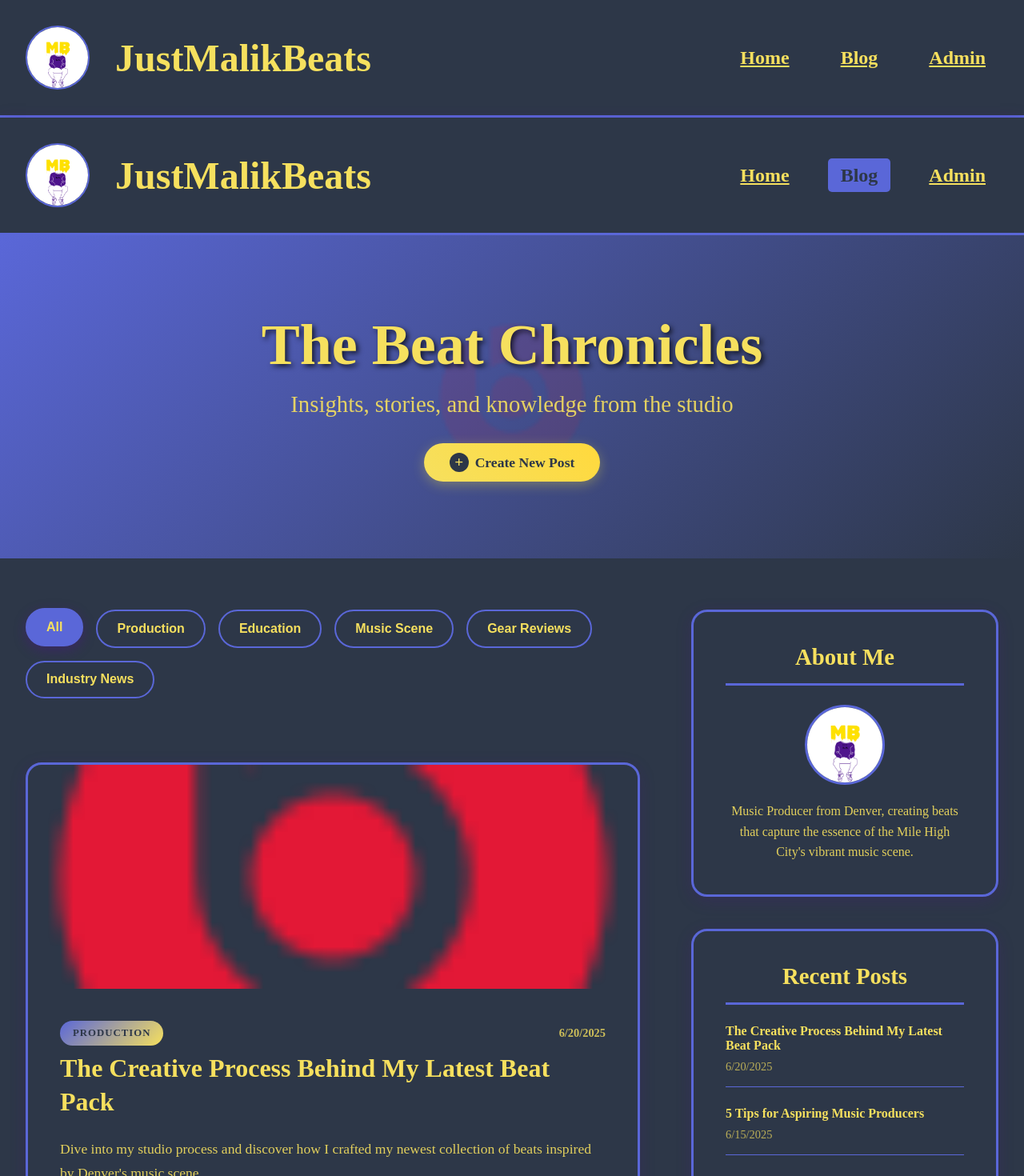
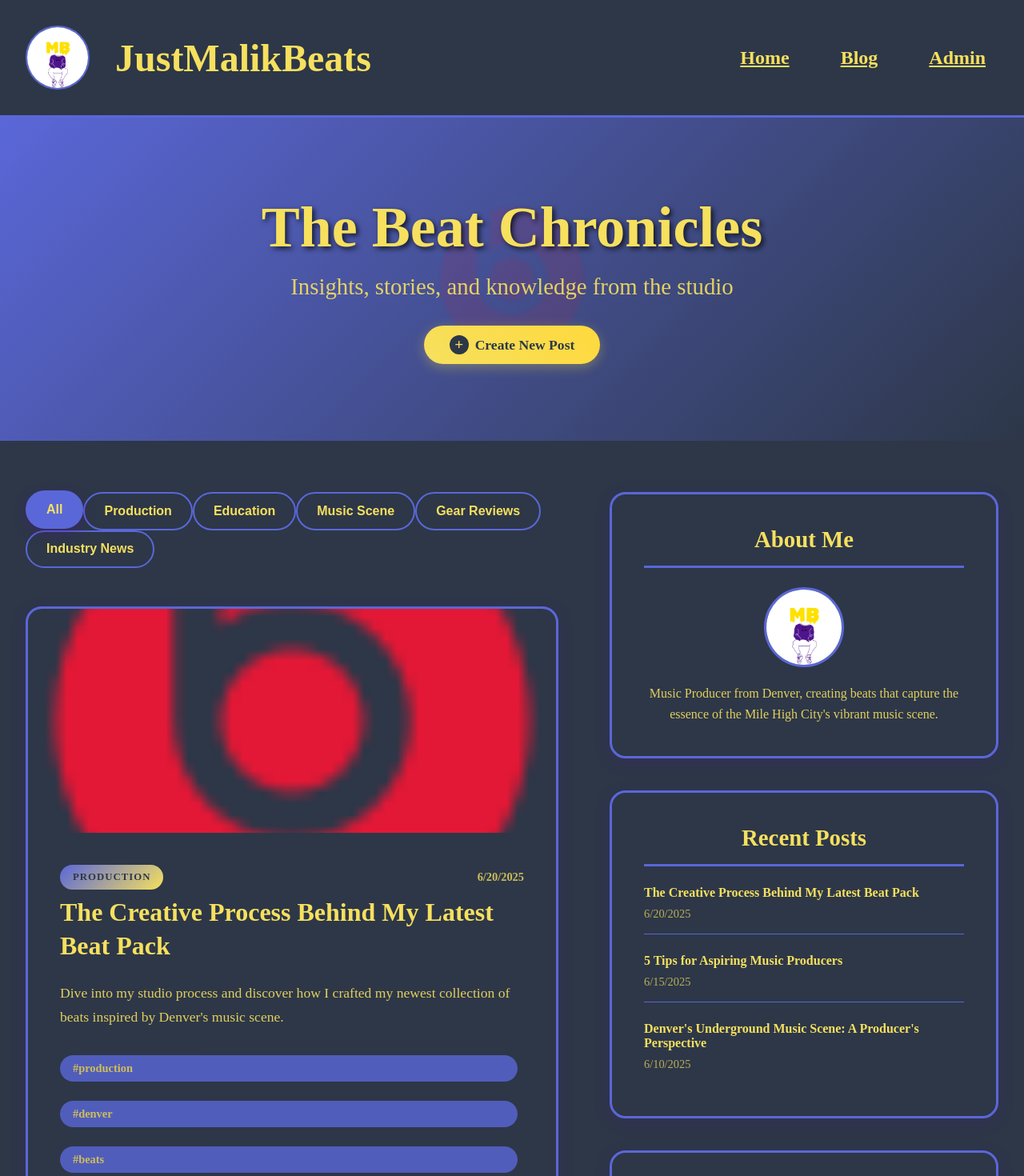
Before and after one commit to ZacksBroDev/JustMalikBeats, a React (Vite) app: page /blog in a window 1280 px wide. Shown: the top 1470 px of the page at 80% size. Built offline with nearby package versions, Linux system fonts and the light colour scheme.

Commit message:
deleted repete code

```diff
--- /dev/null
+++ b/src/assets/css/style.module.css
@@ -0,0 +1,230 @@
+* {
+  margin: 0;
+  padding: 0;
+  box-sizing: border-box;
+}
+body{
+  background-color: var(--black);
+}
+:root {
+  --yellow: #fee100;
+  --purple: #4e148c;
+  --black: #000000;
+}
+
+/* Header Styles */
+.blog-header {
+  display: flex;
+  justify-content: space-between;
+  align-items: center;
+  background-color: var(--black);
+  color: var(--yellow);
+  padding: 1rem;
+  border-bottom: 3px solid var(--purple);
+
+}
+
+.blog-header .logo {
+  display: flex;
+  align-items: center;
+  font-size: 1.5rem;
+  font-weight: bold;
+  padding: 1rem;
+}
+
+.blog-header .logo a {
+  display: flex;
+  align-items: center;
+  text-decoration: none;
+  color: var(--yellow);
+}
+
+.blog-header .logo img {
+  width: 80px;
+  height: 80px;
+  margin-right: 2rem;
+  border-radius: 50%;
+  border: 2px solid var(--purple);
+}
+
+.blog-header nav ul {
+  list-style: none;
+  display: flex;
+  justify-content: center;
+  gap: 2rem;
+  margin: 0;
+  padding: 0;
+}
+
+.blog-header nav ul li {
+  font-size: 1.5rem;
+}
+
+.blog-header nav ul li a {
+  color: var(--yellow);
+  text-decoration: underline;
+  font-weight: bold;
+  transition: all 0.3s ease;
+  padding: 0.5rem 1rem;
+  border-radius: 5px;
+}
+
+.blog-header nav ul li a:hover,
+.blog-header nav ul li a.active {
+  color: var(--black);
+  background-color: var(--purple);
+  text-decoration: none;
+}
+
+
+/* Main Content */
+.blog-main {
+  display: grid;
+  grid-template-columns: 2fr 1fr;
+  gap: 4rem;
+  max-width: 1400px;
+  margin: 0 auto;
+  padding: 4rem 2rem;
+}
+
+.blog-content {
+  display: flex;
+  flex-direction: column;
+  gap: 3rem;
+}
+
+/* Footer */
+footer {
+  padding: 3rem;
+  text-align: center;
+  font-size: 1.2rem;
+}
+
+/* Sidebar */
+.blog-sidebar {
+  display: flex;
+  flex-direction: column;
+  gap: 2.5rem;
+}
+
+.sidebar-widget {
+  background-color: var(--black);
+  border: 3px solid var(--purple);
+  border-radius: 20px;
+  padding: 2.5rem;
+  box-shadow: 0 5px 20px rgba(78, 20, 140, 0.2);
+}
+
+.sidebar-widget h3 {
+  color: var(--yellow);
+  margin-bottom: 1.5rem;
+  font-size: 1.8rem;
+  border-bottom: 3px solid var(--purple);
+  padding-bottom: 1rem;
+  text-align: center;
+}
+
+.about-widget {
+  text-align: center;
+}
+
+.author-avatar {
+  width: 100px;
+  height: 100px;
+  border-radius: 50%;
+  margin-bottom: 1rem;
+  border: 3px solid var(--purple);
+}
+
+.about-widget p {
+  color: var(--yellow);
+  line-height: 1.6;
+  opacity: 0.9;
+}
+
+.social-links {
+  display: flex;
+  gap: 1.5rem;
+  justify-content: center;
+}
+
+.social-links a {
+  display: block;
+  width: 50px;
+  height: 50px;
+  transition: transform 0.3s ease;
+  border-radius: 10px;
+  overflow: hidden;
+}
+
+.social-links a:hover {
+  transform: scale(1.2) rotate(5deg);
+  box-shadow: 0 5px 15px rgba(78, 20, 140, 0.5);
+}
+
+.social-links img {
+  width: 100%;
+  height: 100%;
+  object-fit: cover;
+  background-color: rgba(255, 255, 255, 0.5);
+}
+
+
+/* Main Content */
+.main {
+  display: grid;
+  grid-template-columns: 2fr 1fr;
+  gap: 4rem;
+  max-width: 1400px;
+  margin: 0 auto;
+  padding: 4rem 2rem;
+}
+
+.content {
+  display: flex;
+  flex-direction: column;
+  gap: 3rem;
+}
+
+
+/* Sidebar */
+.sidebar {
+  display: flex;
+  flex-direction: column;
+  gap: 2.5rem;
+}
+
+.sidebarWidget {
+  background-color: var(--black);
+  border: 3px solid var(--purple);
+  border-radius: 20px;
+  padding: 2.5rem;
+  box-shadow: 0 5px 20px rgba(78, 20, 140, 0.2);
+}
+
+.sidebarWidget h3 {
+  color: var(--yellow);
+  margin-bottom: 1.5rem;
+  font-size: 1.8rem;
+  border-bottom: 3px solid var(--purple);
+  padding-bottom: 1rem;
+  text-align: center;
+}
+
+.aboutWidget {
+  text-align: center;
+}
+
+.authorAvatar {
+  width: 100px;
+  height: 100px;
+  border-radius: 50%;
+  margin-bottom: 1rem;
+  border: 3px solid var(--purple);
+}
+
+.aboutWidget p {
+  color: var(--yellow);
+  line-height: 1.6;
+  opacity: 0.9;
+}
--- a/src/pages/blog/Blog.css
+++ b/src/pages/blog/Blog.css
@@ -1,77 +1,7 @@
-:root {
-  --yellow: #fee100;
-  --purple: #4e148c;
-  --black: #000000;
-}
-
 .blog-container {
   min-height: 100vh;
   background-color: var(--black);
   color: var(--yellow);
-}
-
-/* Header Styles */
-.blog-header {
-  display: flex;
-  justify-content: space-between;
-  align-items: center;
-  background-color: var(--black);
-  color: var(--yellow);
-  padding: 1rem;
-  border-bottom: 3px solid var(--purple);
-
-}
-
-.blog-header .logo {
-  display: flex;
-  align-items: center;
-  font-size: 1.5rem;
-  font-weight: bold;
-  padding: 1rem;
-}
-
-.blog-header .logo a {
-  display: flex;
-  align-items: center;
-  text-decoration: none;
-  color: var(--yellow);
-}
-
-.blog-header .logo img {
-  width: 80px;
-  height: 80px;
-  margin-right: 2rem;
-  border-radius: 50%;
-  border: 2px solid var(--purple);
-}
-
-.blog-header nav ul {
-  list-style: none;
-  display: flex;
-  justify-content: center;
-  gap: 2rem;
-  margin: 0;
-  padding: 0;
-}
-
-.blog-header nav ul li {
-  font-size: 1.5rem;
-}
-
-.blog-header nav ul li a {
-  color: var(--yellow);
-  text-decoration: underline;
-  font-weight: bold;
-  transition: all 0.3s ease;
-  padding: 0.5rem 1rem;
-  border-radius: 5px;
-}
-
-.blog-header nav ul li a:hover,
-.blog-header nav ul li a.active {
-  color: var(--black);
-  background-color: var(--purple);
-  text-decoration: none;
 }
 
 /* Hero Section */
@@ -148,30 +78,6 @@
   justify-content: center;
   font-size: 1.2rem;
   font-weight: bold;
-}
-
-/* Main Content */
-.blog-main {
-  display: grid;
-  grid-template-columns: 2fr 1fr;
-  gap: 4rem;
-  max-width: 1400px;
-  margin: 0 auto;
-  padding: 4rem 2rem;
-}
-
-.blog-content {
-  display: flex;
-  flex-direction: column;
-  gap: 3rem;
-}
-
-/* Filters */
-.blog-filters {
-  display: flex;
-  gap: 1rem;
-  flex-wrap: wrap;
-  margin-bottom: 2rem;
 }
 
 .blog-filters button {
@@ -326,47 +232,6 @@
   box-shadow: 0 8px 25px rgba(78, 20, 140, 0.5);
 }
 
-/* Sidebar */
-.blog-sidebar {
-  display: flex;
-  flex-direction: column;
-  gap: 2.5rem;
-}
-
-.sidebar-widget {
-  background-color: var(--black);
-  border: 3px solid var(--purple);
-  border-radius: 20px;
-  padding: 2.5rem;
-  box-shadow: 0 5px 20px rgba(78, 20, 140, 0.2);
-}
-
-.sidebar-widget h3 {
-  color: var(--yellow);
-  margin-bottom: 1.5rem;
-  font-size: 1.8rem;
-  border-bottom: 3px solid var(--purple);
-  padding-bottom: 1rem;
-  text-align: center;
-}
-
-.about-widget {
-  text-align: center;
-}
-
-.author-avatar {
-  width: 100px;
-  height: 100px;
-  border-radius: 50%;
-  margin-bottom: 1rem;
-  border: 3px solid var(--purple);
-}
-
-.about-widget p {
-  color: var(--yellow);
-  line-height: 1.6;
-  opacity: 0.9;
-}
 
 .recent-posts {
   list-style: none;
--- a/src/pages/blog/Blog.jsx
+++ b/src/pages/blog/Blog.jsx
@@ -3,6 +3,7 @@ import { Link } from 'react-router-dom';
 import { useBlog } from '../../context/BlogContext';
 import { blogCategories } from './blogData';
 import './Blog.css';
+import css from '/src/assets/css/style.module.css';
 
 function Blog() {
   const { blogPosts } = useBlog();
@@ -13,35 +14,18 @@ function Blog() {
     : blogPosts.filter(post => post.category === selectedCategory);
 
   return (
-    <div className="blog-container">
-      <header className="blog-header">
-        <div className="logo">
-          <Link to="/">
-            <img src="/src/assets/icons/MALIKBEATSLOGO.jpg" alt="JustMalikBeats-Logo" />
-            <h1>JustMalikBeats</h1>
-          </Link>
-        </div>
-
-        <nav>
-          <ul>
-            <li><Link to="/">Home</Link></li>
-            <li><Link to="/blog" className="active">Blog</Link></li>
-            <li><Link to="/blog/admin">Admin</Link></li>
-          </ul>
-        </nav>
-      </header>
-
-      <div className="blog-hero">
+    <div className="blogContainer">
+      <div className='blog-hero'>
         <h1>The Beat Chronicles</h1>
         <p>Insights, stories, and knowledge from the studio</p>
-        <Link to="/blog/new" className="create-post-btn">
+        <Link to="/blog/new" className='create-post-btn'>
           <span>+</span>
           Create New Post
         </Link>
       </div>
 
-      <main className="blog-main">
-        <div className="blog-content">
+      <main className={css.main}>
+        <div className={css.content}>
           <div className="blog-filters">
             <button
               className={selectedCategory === 'All' ? 'active' : ''}
@@ -89,16 +73,16 @@ function Blog() {
           </div>
         </div>
 
-        <aside className="blog-sidebar">
-          <div className="sidebar-widget">
+        <aside className={css.sidebar}>
+          <div className={css.sidebarWidget}>
             <h3>About Me</h3>
-            <div className="about-widget">
-              <img src="/src/assets/icons/MALIKBEATSLOGO.jpg" alt="JustMalikBeats" className="author-avatar" />
+            <div className={css.aboutWidget}>
+              <img src="/src/assets/icons/MALIKBEATSLOGO.jpg" alt="JustMalikBeats" className={css.authorAvatar} />
               <p>Music Producer from Denver, creating beats that capture the essence of the Mile High City's vibrant music scene.</p>
             </div>
           </div>
 
-          <div className="sidebar-widget">
+          <div className={css.sidebarWidget}>
             <h3>Recent Posts</h3>
             <ul className="recent-posts">
               {blogPosts.slice(0, 3).map(post => (
@@ -110,18 +94,12 @@ function Blog() {
             </ul>
           </div>
 
-          <div className="sidebar-widget">
+          <div className={css.sidebarWidget}>
             <h3>Follow Me</h3>
-            <div className="social-links">
-              <a href="https://open.spotify.com/artist/31qEeNT1N54KjOMpPh3OmA" target="_blank" rel="noopener noreferrer">
-                <img src="/src/assets/icons/spotify.png" alt="Spotify" />
-              </a>
-              <a href="https://www.youtube.com/@JustMalikBeats" target="_blank" rel="noopener noreferrer">
-                <img src="/src/assets/icons/youtube.png" alt="YouTube" />
-              </a>
-              <a href="https://www.instagram.com/justmalikbeats/" target="_blank" rel="noopener noreferrer">
-                <img src="/src/assets/icons/insta.png" alt="Instagram" />
-              </a>
+            <div className={css.socialLinks}>
+              <a href="https://open.spotify.com/artist/31qEeNT1N54KjOMpPh3OmA" target="_blank" rel="noopener noreferrer"><img src="/src/assets/icons/spotify.png" alt="Spotify" /></a>
+              <a href="https://www.youtube.com/@JustMalikBeats" target="_blank" rel="noopener noreferrer"><img src="/src/assets/icons/youtube.png" alt="YouTube" /></a>
+              <a href="https://www.instagram.com/justmalikbeats/" target="_blank" rel="noopener noreferrer"><img src="/src/assets/icons/insta.png" alt="Instagram" /></a>
             </div>
           </div>
         </aside>
--- a/src/pages/home/home.css
+++ b/src/pages/home/home.css
@@ -1,131 +1,17 @@
-* {
-  margin: 0;
-  padding: 0;
-  box-sizing: border-box;
-}
-body{
-  background-color: var(--black);
-}
-:root {
-  --yellow: #fee100;
-  --purple: #4e148c;
-  --black: #000000;
+/* Sections */
+section{
+  background: transparent;
+  color: var(--yellow);
+  padding: 6rem 2rem;
+  border: var(--purple) 2px solid;
+  border-radius: 20px;
+  margin: 2rem;
 }
 
-/* Header */
-header {
-  display: flex;
-  justify-content: space-between;
-  align-items: center;
-  background-color: var(--black);
-  color: var(--yellow);
-  padding: 1rem;
-  border-bottom: 3px solid var(--purple);
-  z-index: 100;
-  box-shadow: 0 5px 20px rgba(78, 20, 140, 0.3);
-}
-
-.logo {
-  display: flex;
-  align-items: center;
-  font-size: 1.5rem;
-  font-weight: bold;
-  padding: 1rem;
-}
-
-.logo img {
-  width: 80px;
-  height: 80px;
-  margin-right: 2rem;
-  border-radius: 50%;
-  border: 3px solid var(--purple);
-  transition: transform 0.3s ease;
-}
-
-.logo img:hover {
-  transform: scale(1.1);
-  box-shadow: 0 5px 15px rgba(78, 20, 140, 0.5);
-}
-
-/* Navigation */
-nav {
-  background-color: transparent;
-  color: var(--yellow);
-  padding: 1rem;
-}
-
-nav ul {
-  list-style: none;
-  display: flex;
-  justify-content: center;
-  gap: 2rem;
-  margin: 0;
-  padding: 0;
-}
-
-nav ul li {
-  font-size: 1.5rem;
-}
-
-nav ul li a,
-nav ul li a:visited {
-  color: var(--yellow);
-  text-decoration: underline;
-  font-weight: bold;
-  transition: all 0.3s ease;
-  padding: 0.5rem 1rem;
-  border-radius: 5px;
-}
-
-nav ul li a:hover {
-  color: var(--black);
-  background-color: var(--purple);
-  text-decoration: none;
-  transform: translateY(-2px);
-  box-shadow: 0 5px 15px rgba(78, 20, 140, 0.4);
-}
-
-/* Social Links */
-.links {
-  position: fixed;
-  top: 35%;
-  right: 10px;
-  display: flex;
-  flex-direction: column;
-  gap: 1.5rem;
-  background-color: rgba(255, 255, 255, 0.8);
-  padding: 1.5rem;
-  border-radius: 20px;
-  border: 2px solid var(--purple);
-  z-index: 10;
-  backdrop-filter: blur(10px);
-}
-
-.links a {
-  display: block;
-  width: 50px;
-  height: 50px;
-  transition: all 0.3s ease;
-  border-radius: 10px;
-  overflow: hidden;
-}
-
-.links a:hover {
-  transform: scale(1.2) rotate(5deg);
-  box-shadow: 0 8px 25px rgba(78, 20, 140, 0.6);
-}
-
-.links img {
-  width: 100%;
-  height: 100%;
-  object-fit: cover;
-}
-/* Sections */
-section {
-  padding: 4rem 2rem;
-  width: 100%;
-  position: relative;
-  margin: 0;
+section:hover {
+  transform: translateY(-8px);
+  box-shadow: 0 15px 40px rgba(78, 20, 140, 0.4);
+  border-color: var(--yellow);
 }
 
 section ul {
@@ -137,9 +23,24 @@ section ul {
   border: 3px solid var(--purple);
 }
 
+.section{
+  background-color: var(--black);
+  border: 3px solid var(--purple);
+  border-radius: 20px;
+  overflow: hidden;
+  transition: all 0.3s ease;
+  box-shadow: 0 5px 20px rgba(78, 20, 140, 0.2);
+}
+
+.section:hover {
+  transform: translateY(-8px);
+  box-shadow: 0 15px 40px rgba(78, 20, 140, 0.4);
+  border-color: var(--yellow);
+}
+
 /* Hero Section */
 .hero {
-  background: linear-gradient(135deg, var(--purple) 0%, var(--black) 100%);
+  background: transparent;
   color: var(--yellow);
   padding: 8rem 2rem;
   text-align: center;
@@ -192,9 +93,13 @@ section ul {
 
 /* About Section */
 .about {
-  background: linear-gradient(135deg, var(--yellow) 0%, #fff3a0 100%);
-  color: var(--black);
+  background: transparent;
+  color: var(--yellow);
   padding: 6rem 2rem;
+  border: var(--purple) 2px solid;
+  border-radius: 20px;
+  margin-left: 2rem;
+  margin-bottom: 2rem;
   position: relative;
   overflow: hidden;
 }
@@ -214,31 +119,36 @@ section ul {
 }
 
 .about-content {
-  max-width: 1200px;
   margin: 0 auto;
-  display: grid;
-  grid-template-columns: 1fr 1fr;
-  gap: 4rem;
   align-items: center;
   position: relative;
   z-index: 2;
 }
+.p-content{
+  width: 100%;
+  margin-top: 2rem;
+}
 
 .about h2 {
   font-size: 3.5rem;
-  color: var(--black);
+  max-width: 600px;
   margin-bottom: 2rem;
   line-height: 1.2;
   text-shadow: 2px 2px 4px rgba(78, 20, 140, 0.2);
 }
+.about h3{
+  font-size: 2rem;
+  margin-bottom: 2rem;
+}
 
 .about p {
+  text-indent: 1.5rem;
   font-size: 1.3rem;
   line-height: 1.8;
-  color: var(--black);
-  margin-bottom: 2rem;
+  margin-bottom: 1rem;
   text-align: justify;
   opacity: 0.9;
+  width: 100%;
 }
 
 /* Image Section */
@@ -278,7 +188,7 @@ section ul {
 
 /* Music Sections */
 .music {
-  background-color: var(--black);
+  background-color: transparent;
   color: var(--yellow);
   padding: 6rem 2rem;
   text-align: center;
@@ -293,7 +203,7 @@ section ul {
 }
 
 .music ul {
-  max-width: 1000px;
+  width: fit-content;
   margin: 0 auto;
   background-color: rgba(78, 20, 140, 0.1);
   border: 3px solid var(--purple);
@@ -315,19 +225,12 @@ section ul {
 
 .music li:hover {
   background-color: var(--purple);
-  color: var(--yellow);
   transform: translateX(10px);
   box-shadow: 0 5px 15px rgba(78, 20, 140, 0.5);
 }
 
 /* New Releases */
-#new-releases {
-  background: linear-gradient(135deg, #9acd32, #32cd32);
-  color: var(--black);
-}
-
 #new-releases h2 {
-  color: var(--black);
   font-size: 3.5rem;
   margin-bottom: 3rem;
   text-shadow: 2px 2px 4px rgba(255, 255, 255, 0.3);
@@ -335,13 +238,12 @@ section ul {
 
 #new-releases ul {
   background-color: rgba(0, 0, 0, 0.1);
-  border: 3px solid var(--black);
+  border: 3px solid var(--purple);
   height: auto;
   min-height: 300px;
 }
 
 #new-releases li {
-  color: var(--black);
   font-weight: bold;
 }
 
@@ -350,26 +252,29 @@ section ul {
   color: #9acd32;
 }
 
-/* Top Tracks */
-#top-tracks {
-  background: linear-gradient(135deg, #ffd700, #ffed4e);
-  color: var(--black);
+
+#rew-releases {
+  background-color: var(--black);
+  border: 3px solid var(--purple);
+  border-radius: 20px;
+  overflow: hidden;
+  transition: all 0.3s ease;
+  box-shadow: 0 5px 20px rgba(78, 20, 140, 0.2);
 }
 
+#rew-releases:hover {
+  transform: translateY(-8px);
+  box-shadow: 0 15px 40px rgba(78, 20, 140, 0.4);
+  border-color: var(--yellow);
+}
+
+/* Top Tracks */
 #top-tracks h2 {
-  color: var(--black);
   font-size: 3.5rem;
   margin-bottom: 3rem;
-  text-shadow: 2px 2px 4px rgba(255, 255, 255, 0.3);
-}
-
-#top-tracks ul {
-  background-color: rgba(0, 0, 0, 0.1);
-  border: 3px solid var(--black);
 }
 
 #top-tracks li {
-  color: var(--black);
   font-weight: bold;
 }
 
@@ -381,13 +286,11 @@ section ul {
 
 /* Contact Section */
 .contact {
-  background: linear-gradient(135deg, var(--yellow) 0%, #fff3a0 100%);
-  color: var(--black);
   padding: 6rem 2rem 4rem 2rem;
   text-align: center;
   position: relative;
   overflow: hidden;
-  margin-bottom: 0;
+  margin-bottom: 3rem;
   min-height: auto;
 }
 
@@ -406,7 +309,6 @@ section ul {
 
 .contact h2 {
   font-size: 3.5rem;
-  color: var(--black);
   margin-bottom: 2rem;
   text-shadow: 2px 2px 4px rgba(78, 20, 140, 0.2);
   position: relative;
@@ -415,7 +317,6 @@ section ul {
 
 .contact p {
   font-size: 1.5rem;
-  color: var(--black);
   margin-bottom: 4rem;
   max-width: 600px;
   margin-left: auto;
@@ -430,7 +331,7 @@ section ul {
 .contact-form {
   display: grid;
   grid-template-columns: 1fr 1fr;
-  grid-template-rows: 1.5fr 1.5fr 6fr 1fr;
+  grid-template-rows: 1fr 1fr 4fr 1fr;
   grid-template-areas:
     "name email"
     "phone subject"
@@ -460,6 +361,12 @@ input, textarea {
   box-sizing: border-box;
   transition: all 0.3s ease;
   font-family: inherit;
+}
+
+input:hover, textarea:hover{
+  border-color: var(--yellow);
+  scale: 1.02;
+
 }
 
 input:focus, textarea:focus {
@@ -500,19 +407,6 @@ input:focus, textarea:focus {
   resize: none;
 }
 #submit { grid-area: submit; }
-
-/* Footer */
-footer {
-  background-color: var(--black);
-  color: var(--yellow);
-  padding: 3rem;
-  text-align: center;
-  border-top: 3px solid var(--purple);
-  font-size: 1.2rem;
-  position: relative;
-  margin: 0;
-  display: block;
-}
 
 /* Responsive Design */
 @media (max-width: 1024px) {
@@ -567,18 +461,8 @@ footer {
     font-size: 1.2rem;
   }
 
-  .links {
-    position: fixed;
-    bottom: 20px;
-    right: 10px;
-    top: auto;
-    flex-direction: row;
-    padding: 1rem;
-  }
-
-  .links a {
-    width: 40px;
-    height: 40px;
+  footer{
+    position: relative;
   }
 
   section {
@@ -627,6 +511,7 @@ footer {
 
   .contact-form {
     grid-template-columns: 1fr;
+    grid-template-rows: .5fr .5fr .5fr .5fr .5fr auto;
     grid-template-areas:
       "name"
       "email"
@@ -680,4 +565,5 @@ footer {
   .contact-form {
     padding: 1.5rem;
   }
+
 }
--- a/src/pages/home/home.jsx
+++ b/src/pages/home/home.jsx
@@ -1,53 +1,54 @@
 import React from "react";
 import { Link } from "react-router-dom";
 import './home.css';
+import css from '/src/assets/css/style.module.css';
 
 function Home() {
   return (
     <>
-      <header>
-        <div className="logo">
-          <img src="/src/assets/icons/MALIKBEATSLOGO.jpg" alt="JustMalikBeats-Logo" />
-          <h1>JustMalikBeats</h1>
-        </div>
-
-        <nav>
-          <ul>
-            <li><a href="#home">Home</a></li>
-            <li><Link to="/blog">Blog</Link></li>
-          </ul>
-        </nav>
-      </header>
-
-      <section className="hero" id="home">
+      <div className="hero" id="home">
         <h1>Welcome to JustMalikBeats</h1>
         <p>Where Denver's Sound Comes Alive</p>
         <p>Discover beats that capture the energy of the Mile High City</p>
-      </section>
-
-      <div className="links">
-        <a href="https://open.spotify.com/artist/31qEeNT1N54KjOMpPh3OmA"><img src="/src/assets/icons/spotify.png" alt="Spotify" /></a>
-        <a href="https://www.youtube.com/@JustMalikBeats"><img src="/src/assets/icons/youtube.png" alt="YouTube" /></a>
-        <a href="https://www.instagram.com/justmalikbeats/"><img src="/src/assets/icons/insta.png" alt="Insta" /></a>
       </div>
-
+      <main className={css.main}>
+        <div className={css.content}>
           <section className="about" id="about">
             <div className="about-content">
-          <div>
-            <h2>JustMalikBeats is a Music Producer From Denver</h2>
+              <div className="p-content">
+                <h2>JustMalikBeats</h2>
+                <h3>Music Producer From Denver, Colorado</h3>
                 <p>Creating beats that capture the essence of the Mile High City's vibrant music scene. My sound blends the energy of Denver's underground hip-hop culture with atmospheric melodies inspired by Colorado's stunning landscapes.
                 </p>
                 <p>From late-night studio sessions to collaborating with local artists, I'm passionate about pushing the boundaries of what Denver music can be. Each track tells a story, each beat carries the spirit of this incredible city we call home.
                 </p>
               </div>
             </div>
+          </section>
+        </div>
 
-      </section>
+          <aside className={css.sidebar}>
+            <div className={css.sidebarWidget}>
+              <h3>About Me</h3>
+              <div className={css.aboutWidget}>
+                <img src="/src/assets/icons/MALIKBEATSLOGO.jpg" alt="JustMalikBeats" className={css.authorAvatar} />
+                <p>Music Producer from Denver, creating beats that capture the essence of the Mile High City's vibrant music scene.</p>
+              </div>
+            </div>
 
-      <section className="img" id="img">
-        <img src="" alt="" />
-        <p>img</p>
-      </section>
+            <div className={css.sidebarWidget}>
+              <h3>Follow Me</h3>
+              <div className={css.socialLinks}>
+                <a href="https://open.spotify.com/artist/31qEeNT1N54KjOMpPh3OmA" target="_blank" rel="noopener noreferrer"><img src="/src/assets/icons/spotify.png" alt="Spotify" /></a>
+                <a href="https://www.youtube.com/@JustMalikBeats" target="_blank" rel="noopener noreferrer"><img src="/src/assets/icons/youtube.png" alt="YouTube" /></a>
+                <a href="https://www.instagram.com/justmalikbeats/" target="_blank" rel="noopener noreferrer"><img src="/src/assets/icons/insta.png" alt="Instagram" /></a>
+              </div>
+            </div>
+          </aside>
+        </main>
+        <div className="gallery" id="gallery">
+            <p>Image gallery coming soon...</p>
+        </div>
 
           <section className="music" id="new-releases">
             <h2>Latest Releases</h2>
@@ -96,7 +97,6 @@ function Home() {
               </form>
             </div>
           </section>
-
       <footer>
         <p>&copy; {new Date().getFullYear()} JustMalikBeats. Developed by ZackFullStack</p>
       </footer>
```
Lines whose indentation alone changed are shown as unchanged.
